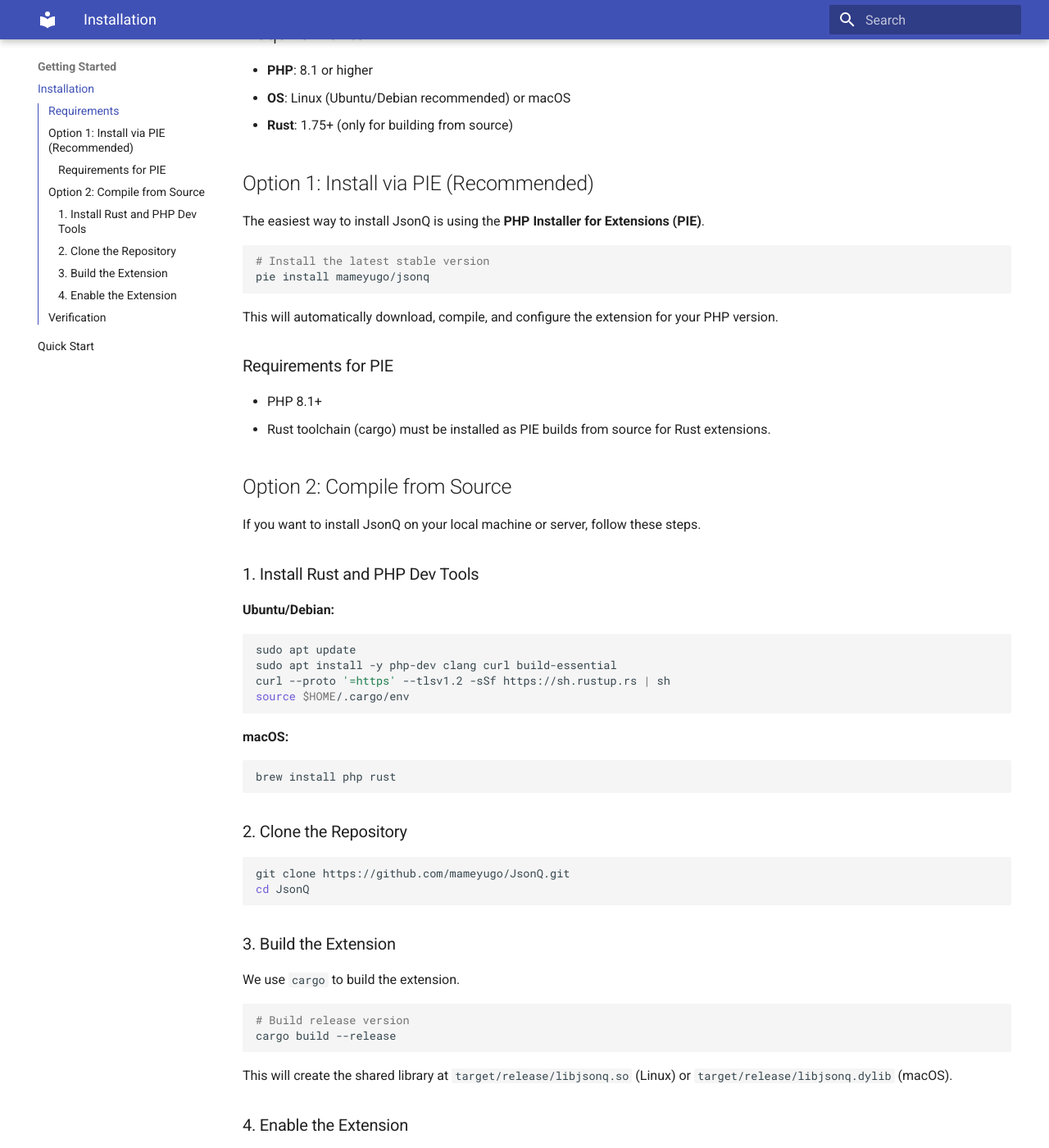
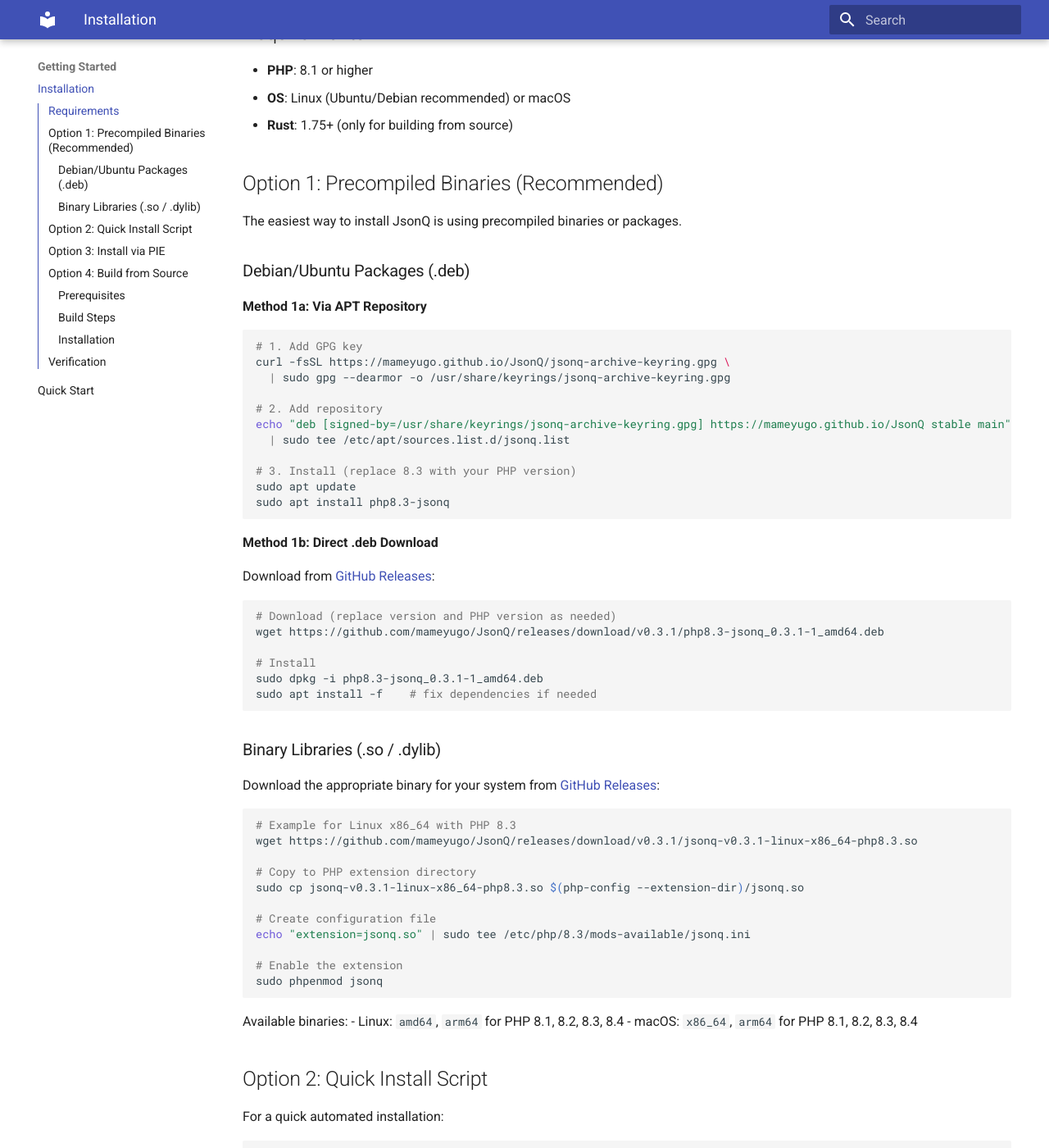
Before and after one commit to mameyugo/JsonQ, an MkDocs documentation site: the page built from docs/getting-started/installation.md, in a window 1280 px wide and 1400 px high, scrolled down 271 px. Shown: the whole window at 82% size. Built offline with MkDocs 1.6.1 and Material for MkDocs 9.7.7, drawn with Linux system fonts in a browser that asks for light colours; some of the changed text lies outside the part shown.

Commit message:
Fix documentation: reorder installation methods, remove broken links, update versions to 0.3.1
Co-authored-by: mameyugo <4757716+mameyugo@users.noreply.github.com>

````diff
--- a/docs/getting-started/installation.md
+++ b/docs/getting-started/installation.md
@@ -1,6 +1,6 @@
 # Installation
 
-JsonQ is a PHP extension written in Rust. You can install it using the **PIE** installer or by compiling from source.
+JsonQ is a PHP extension written in Rust. Choose the installation method that best fits your needs.
 
 ## Requirements
 
@@ -8,26 +8,93 @@ JsonQ is a PHP extension written in Rust. You can install it using the **PIE** i
 - **OS**: Linux (Ubuntu/Debian recommended) or macOS
 - **Rust**: 1.75+ (only for building from source)
 
-## Option 1: Install via PIE (Recommended)
+## Option 1: Precompiled Binaries (Recommended)
 
-The easiest way to install JsonQ is using the **PHP Installer for Extensions (PIE)**.
+The easiest way to install JsonQ is using precompiled binaries or packages.
+
+### Debian/Ubuntu Packages (.deb)
+
+**Method 1a: Via APT Repository**
+
+```bash
+# 1. Add GPG key
+curl -fsSL https://mameyugo.github.io/JsonQ/jsonq-archive-keyring.gpg \
+  | sudo gpg --dearmor -o /usr/share/keyrings/jsonq-archive-keyring.gpg
+
+# 2. Add repository
+echo "deb [signed-by=/usr/share/keyrings/jsonq-archive-keyring.gpg] https://mameyugo.github.io/JsonQ stable main" \
+  | sudo tee /etc/apt/sources.list.d/jsonq.list
+
+# 3. Install (replace 8.3 with your PHP version)
+sudo apt update
+sudo apt install php8.3-jsonq
+```
+
+**Method 1b: Direct .deb Download**
+
+Download from [GitHub Releases](https://github.com/mameyugo/JsonQ/releases/latest):
+
+```bash
+# Download (replace version and PHP version as needed)
+wget https://github.com/mameyugo/JsonQ/releases/download/v0.3.1/php8.3-jsonq_0.3.1-1_amd64.deb
+
+# Install
+sudo dpkg -i php8.3-jsonq_0.3.1-1_amd64.deb
+sudo apt install -f    # fix dependencies if needed
+```
+
+### Binary Libraries (.so / .dylib)
+
+Download the appropriate binary for your system from [GitHub Releases](https://github.com/mameyugo/JsonQ/releases/latest):
+
+```bash
+# Example for Linux x86_64 with PHP 8.3
+wget https://github.com/mameyugo/JsonQ/releases/download/v0.3.1/jsonq-v0.3.1-linux-x86_64-php8.3.so
+
+# Copy to PHP extension directory
+sudo cp jsonq-v0.3.1-linux-x86_64-php8.3.so $(php-config --extension-dir)/jsonq.so
+
+# Create configuration file
+echo "extension=jsonq.so" | sudo tee /etc/php/8.3/mods-available/jsonq.ini
+
+# Enable the extension
+sudo phpenmod jsonq
+```
+
+Available binaries:
+- Linux: `amd64`, `arm64` for PHP 8.1, 8.2, 8.3, 8.4
+- macOS: `x86_64`, `arm64` for PHP 8.1, 8.2, 8.3, 8.4
+
+## Option 2: Quick Install Script
+
+For a quick automated installation:
+
+```bash
+# Install for default PHP version
+curl -fsSL https://raw.githubusercontent.com/mameyugo/JsonQ/main/scripts/install.sh | sudo bash
+
+# Or specify PHP version
+curl -fsSL https://raw.githubusercontent.com/mameyugo/JsonQ/main/scripts/install.sh | sudo bash -s -- --php 8.3
+```
+
+This script will automatically detect your system and install the appropriate binary.
+
+## Option 3: Install via PIE
+
+If you already have PIE (PHP Installer for Extensions) installed:
 
 ```bash
 # Install the latest stable version
 pie install mameyugo/jsonq
 ```
 
-This will automatically download, compile, and configure the extension for your PHP version.
+**Note:** PIE requires the Rust toolchain as it builds extensions from source.
 
-### Requirements for PIE
-- PHP 8.1+
-- Rust toolchain (cargo) must be installed as PIE builds from source for Rust extensions.
+## Option 4: Build from Source
 
-## Option 2: Compile from Source
+For development or advanced use cases, you can build JsonQ from source.
 
-If you want to install JsonQ on your local machine or server, follow these steps.
-
-### 1. Install Rust and PHP Dev Tools
+### Prerequisites
 
 **Ubuntu/Debian:**
 ```bash
@@ -42,48 +109,29 @@ source $HOME/.cargo/env
 brew install php rust
 ```
 
-### 2. Clone the Repository
+### Build Steps
 
 ```bash
+# 1. Clone the repository
 git clone https://github.com/mameyugo/JsonQ.git
 cd JsonQ
-```
 
-### 3. Build the Extension
-
-We use `cargo` to build the extension.
-
-```bash
-# Build release version
+# 2. Build release version
 cargo build --release
 ```
 
 This will create the shared library at `target/release/libjsonq.so` (Linux) or `target/release/libjsonq.dylib` (macOS).
 
-### 4. Enable the Extension
-
-Locate your PHP extension directory:
+### Installation
 
 ```bash
-php -i | grep extension_dir
-```
+# 1. Copy to PHP extension directory
+sudo cp target/release/libjsonq.so $(php-config --extension-dir)/jsonq.so
 
-Copy the compiled library to that directory:
+# 2. Create configuration file
+echo "extension=jsonq.so" | sudo tee /etc/php/8.3/mods-available/jsonq.ini
 
-```bash
-sudo cp target/release/libjsonq.so /usr/lib/php/20230831/  # Adjust path as needed
-```
-
-Create a configuration file for PHP:
-
-```bash
-# /etc/php/8.3/mods-available/jsonq.ini
-extension=jsonq
-```
-
-Enable the extension:
-
-```bash
+# 3. Enable the extension
 sudo phpenmod jsonq
 ```
 
````
Also changed, not shown: docs/API.md (+2 -2 lines), docs/INSTALL-DEBIAN.md (+3 -3 lines), docs/index.md (+1 -17 lines).
